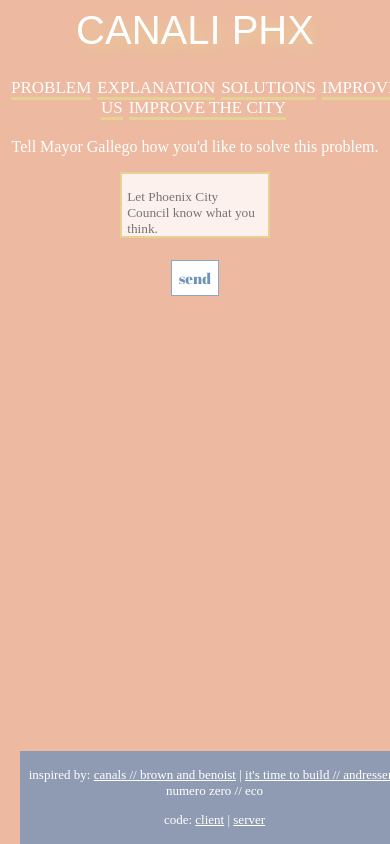
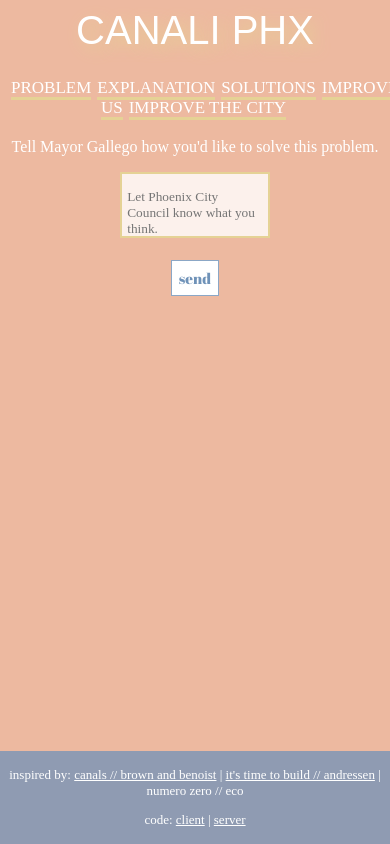
Before and after one commit to rbondchoquette/canali-phx-client, a React (Create React App) app: page /cityemail in a window 390 px wide. Built offline with nearby package versions, Linux system fonts and the light colour scheme; a web font is replaced by a local one.

Commit message:
mobile footer stet

```diff
--- a/src/Footer.css
+++ b/src/Footer.css
@@ -29,8 +29,6 @@
         position: fixed;
         background-color: rgba(111, 146, 184, .75);
         width: 100%;
-        margin-left: 5%;
-        margin-right: 5%;
     }
 
     .FooterLink {
```
